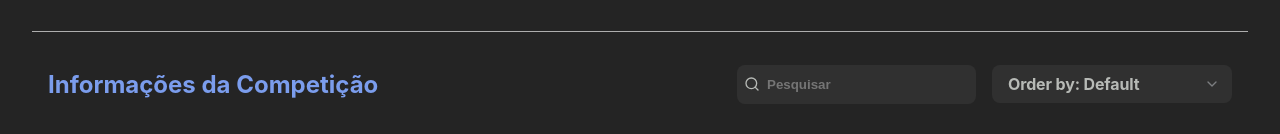
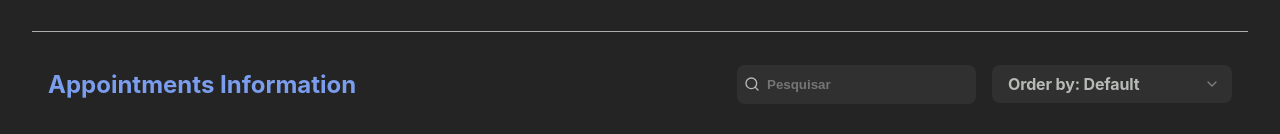
Before and after one commit to Descatres/HealthSystem, a React (Vite) app in the folder frontend/HealthSystem/: page / in a window 1280 px wide. Shown: the part 164-298 px from the top of the page. Built offline with nearby package versions, Linux system fonts and the light colour scheme.

Commit message:
Update AppointmentsList.jsx

```diff
--- a/frontend/HealthSystem/src/components/AppointmentsList/AppointmentsList.jsx
+++ b/frontend/HealthSystem/src/components/AppointmentsList/AppointmentsList.jsx
@@ -73,7 +73,7 @@ function AppointmentsList(props) {
             <div className={classes.header}>
                 <div className={classes.titleContainer}>
                     <div className={classes.title}>
-                        Informações da Competição
+                        Appointments Information
                     </div>
                 </div>
                 <div className={classes.buttonsContainer}>
```
